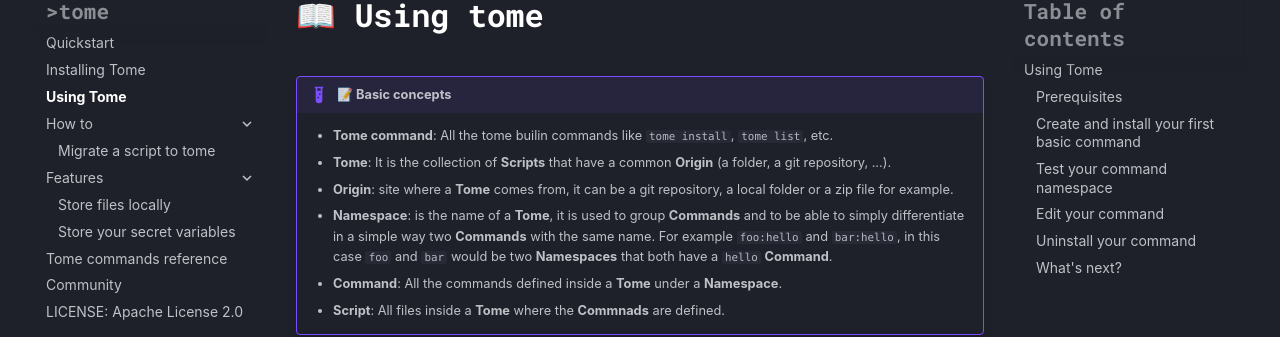
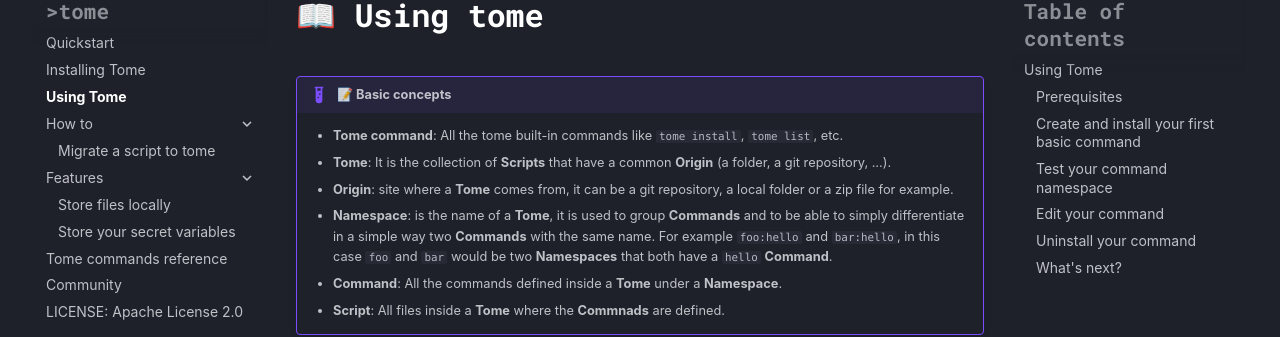
Before and after one commit to jfrog/tome, an MkDocs documentation site: the page built from docs/using_tome.md, in a window 1280 px wide and 900 px high. Shown: the part 104-441 px from the top of the window. Built offline with MkDocs 1.6.1 and Material for MkDocs 9.7.7, drawn with Linux system fonts in a browser that asks for light colours; the version menu is left out.

Commit message:
Update docs/using_tome.md
Co-authored-by: Carlos Zoido <mrgalleta@gmail.com>

```diff
--- a/docs/using_tome.md
+++ b/docs/using_tome.md
@@ -2,7 +2,7 @@
 
 !!! Example "📝 Basic concepts"
 
-    - **Tome command**: All the tome builin commands like `tome install`, `tome list`, etc.
+    - **Tome command**: All the tome built-in commands like `tome install`, `tome list`, etc.
     - **Tome**: It is the collection of **Scripts** that have a common **Origin** (a folder, a git repository, ...).
     - **Origin**: site where a **Tome** comes from, it can be a git repository, a local folder or a zip file for example.
     - **Namespace**: is the name of a **Tome**, it is used to group **Commands** and to be able to simply differentiate in a simple way two **Commands** with the same name. For example `foo:hello` and `bar:hello`, in this case `foo` and `bar` would be two **Namespaces** that both have a `hello` **Command**.
```
